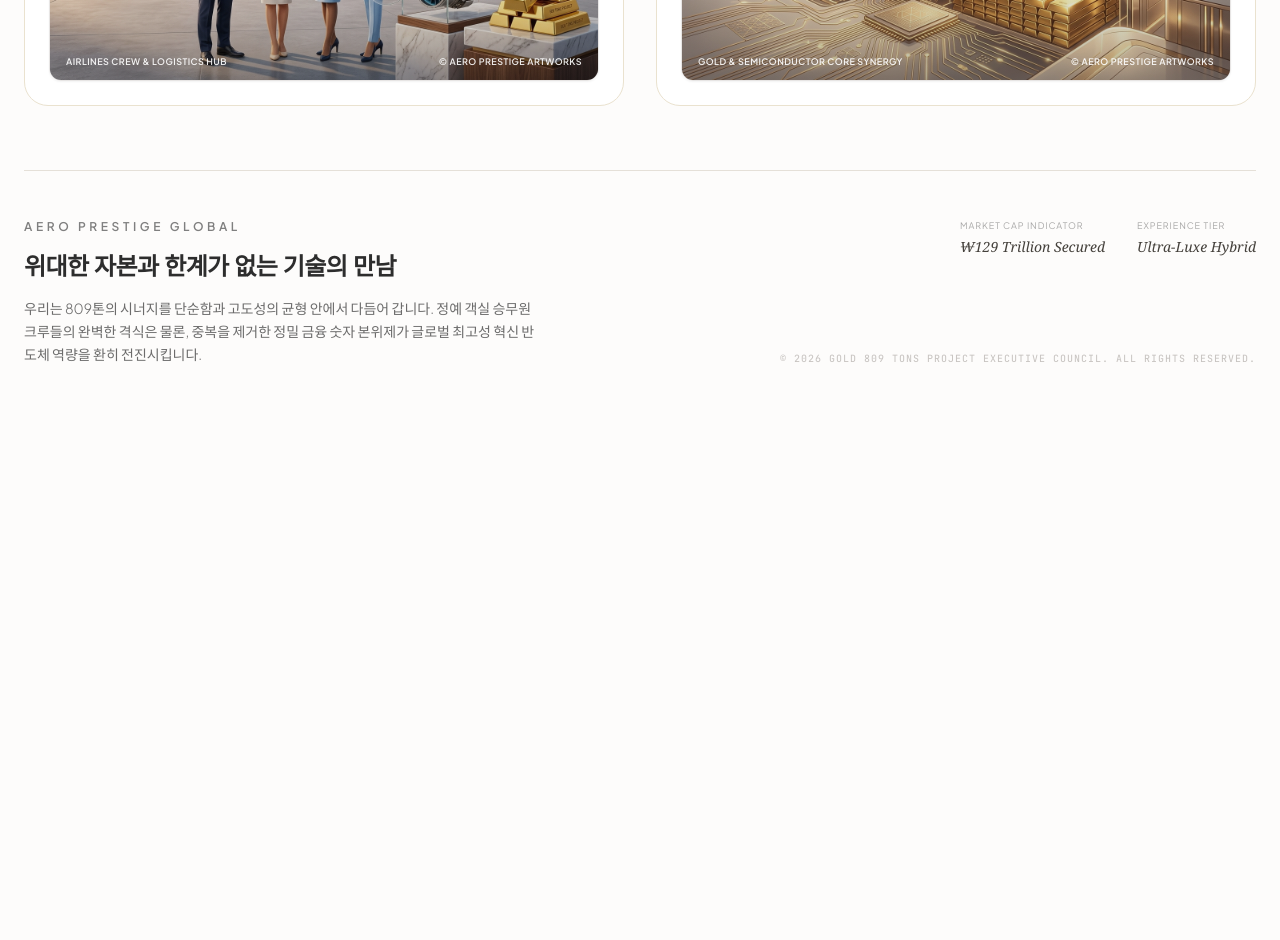
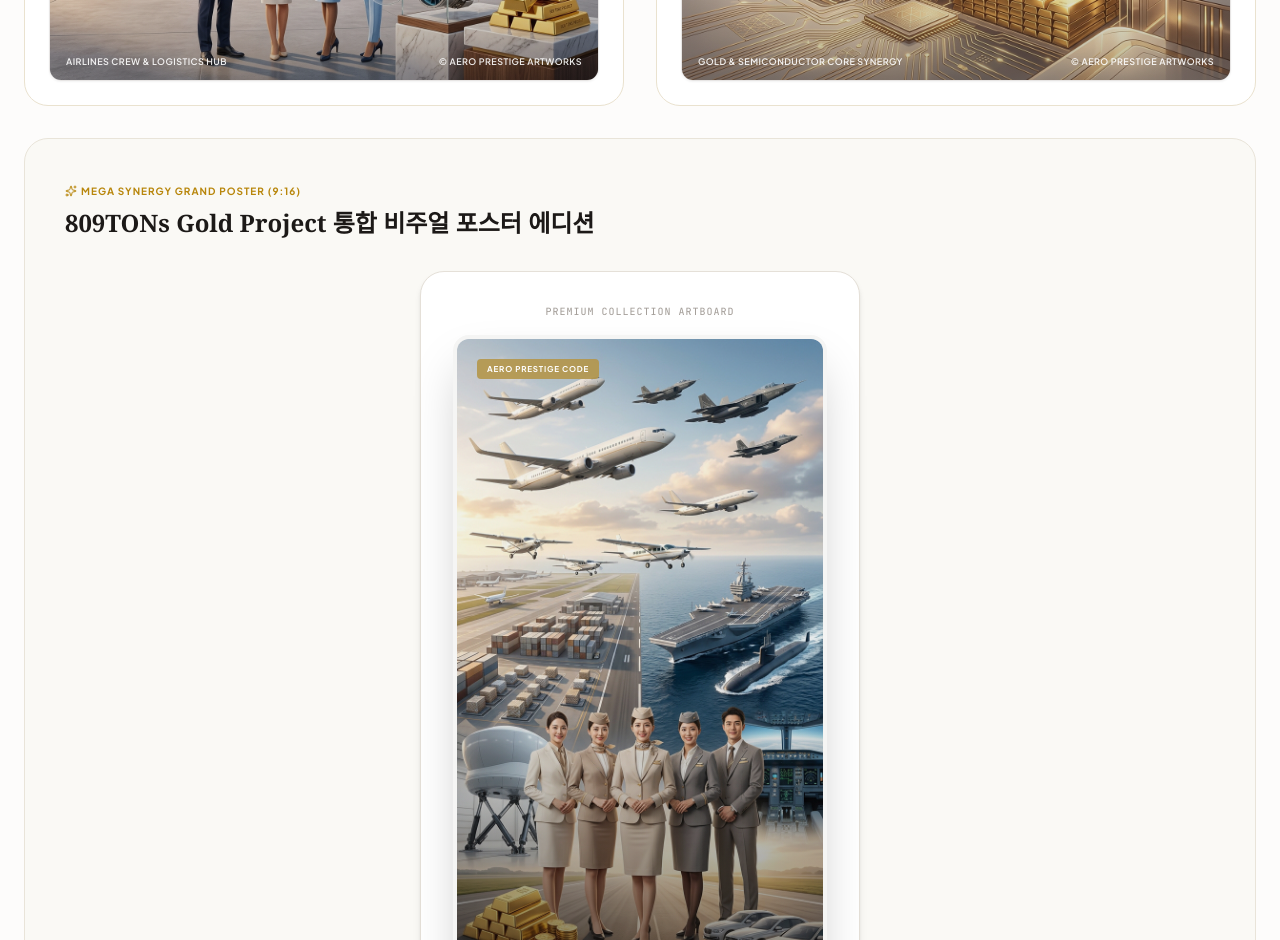
Before and after one commit to alamo99ko-ux/Gold-809-Tons-Project, a React (Vite) app: page / in a window 1280 px wide. Shown: the part 1860-2800 px from the top of the page. Before the commit the page ends 2338 px from the top, so only its background shows below. Built offline with nearby package versions, Linux system fonts and the light colour scheme.

Commit message:
feat: add Coins icon and update crew copy
Include Coins icon for asset representation and refine the description for elite crew deployments to improve clarity and luxury branding.

```diff
--- a/src/App.tsx
+++ b/src/App.tsx
@@ -19,7 +19,8 @@ import {
   ArrowRight,
   ShieldCheck,
   Building,
-  Anchor
+  Anchor,
+  Coins
 } from "lucide-react";
 import { initialFacts, crewMembers, projectLogs } from "./data";
 import { FactCard, CrewMember, ProjectLog } from "./types";
@@ -279,7 +280,7 @@ export default function App() {
                     <div className="w-7 h-7 rounded-full bg-[#CBD5E0] border border-white text-stone-800 text-[9px] font-bold flex items-center justify-center shadow-xs">F3</div>
                   </div>
                   <div>
-                    <span className="text-xs font-semibold text-[#2D2D2D] block">정예 승무원 편대 배치</span>
+                    <span className="text-xs font-semibold text-[#2D2D2D] block">정예 경력 승무원 파견 배치</span>
                     <span className="text-[10px] text-stone-400 font-light">남자 수석사무장 1명 + 완연히 다른 고유 스타일 유니폼을 착용한 여성 승무원 2명</span>
                   </div>
                 </div>
@@ -528,6 +529,54 @@ export default function App() {
                   </div>
                 </div>
 
+              </div>
+
+              {/* 3. Mega 9:16 Synergy Poster Showcase */}
+              <div className="bg-[#FAF9F5] border border-[#E9E4D9] rounded-3xl p-6 lg:p-10 space-y-6 mt-4.5">
+                <div className="flex flex-col md:flex-row md:items-center justify-between gap-4 border-[#E9E4D9]/80 pb-2">
+                  <div>
+                    <span className="inline-flex items-center gap-1 text-[10px] text-[#b8860b] uppercase tracking-widest font-bold">
+                      <Sparkles className="w-3 h-3" /> Mega Synergy Grand Poster (9:16)
+                    </span>
+                    <h3 className="font-serif text-2xl font-bold text-stone-900 mt-1">
+                      809TONs Gold Project 통합 비주얼 포스터 에디션
+                    </h3>
+                  </div>
+                </div>
+
+                <div className="flex flex-col items-center justify-center">
+
+                  {/* Outer Framed 9:16 Poster Card */}
+                  <div className="w-full max-w-[440px] flex flex-col items-center justify-center bg-white border border-[#E5E0D8] rounded-3xl p-6 md:p-8 shadow-md">
+                    <span className="text-[10px] text-stone-400 font-mono mb-4 uppercase tracking-widest">Premium Collection Artboard</span>
+
+                    {/* Museum Frame Container */}
+                    <div className="relative w-full aspect-[9/16] rounded-2xl overflow-hidden border-4 border-stone-100 shadow-2xl group bg-stone-50">
+                      <img
+                        src="/src/assets/images/mega_synergy_poster_1781858043007.jpg"
+                        alt="809 Tons Gold Project Premium 9:16 Poster"
+                        className="w-full h-full object-cover transition-all duration-700 hover:scale-102"
+                        referrerPolicy="no-referrer"
+                      />
+                      <div className="absolute inset-0 bg-gradient-to-t from-stone-950/50 via-transparent to-transparent pointer-events-none"></div>
+
+                      {/* Interactive Visual Anchors Overlay */}
+                      <div className="absolute inset-0 p-5 flex flex-col justify-between pointer-events-none bg-stone-900/5 hover:bg-transparent transition-all duration-500">
+                        <div className="flex justify-between items-start">
+                          <span className="bg-[#B4964B]/90 backdrop-blur-xs text-white text-[8px] font-bold tracking-widest uppercase px-2.5 py-1 rounded-sm">
+                            AERO PRESTIGE CODE
+                          </span>
+                        </div>
+
+                        <div className="text-white">
+                          <h4 className="font-serif text-base font-bold tracking-tight opacity-95">809 Tons Gold Project</h4>
+                          <p className="text-[9px] tracking-wider text-stone-300 font-light mt-0.5">AVIATION & WEALTH ALLIANCE</p>
+                        </div>
+                      </div>
+                    </div>
+                  </div>
+
+                </div>
               </div>
 
             </div>
```
Also changed, not shown: src/assets/images/mega_synergy_poster_1781858043007.jpg (added).
